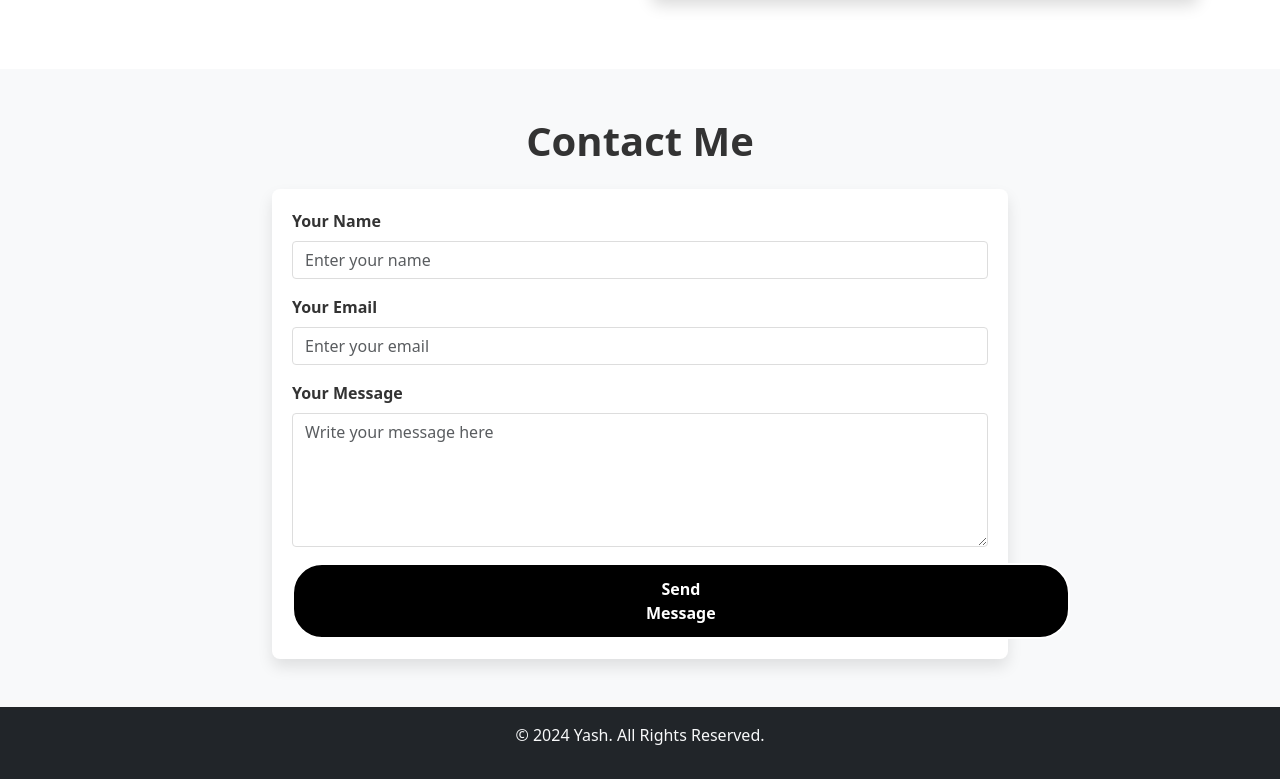
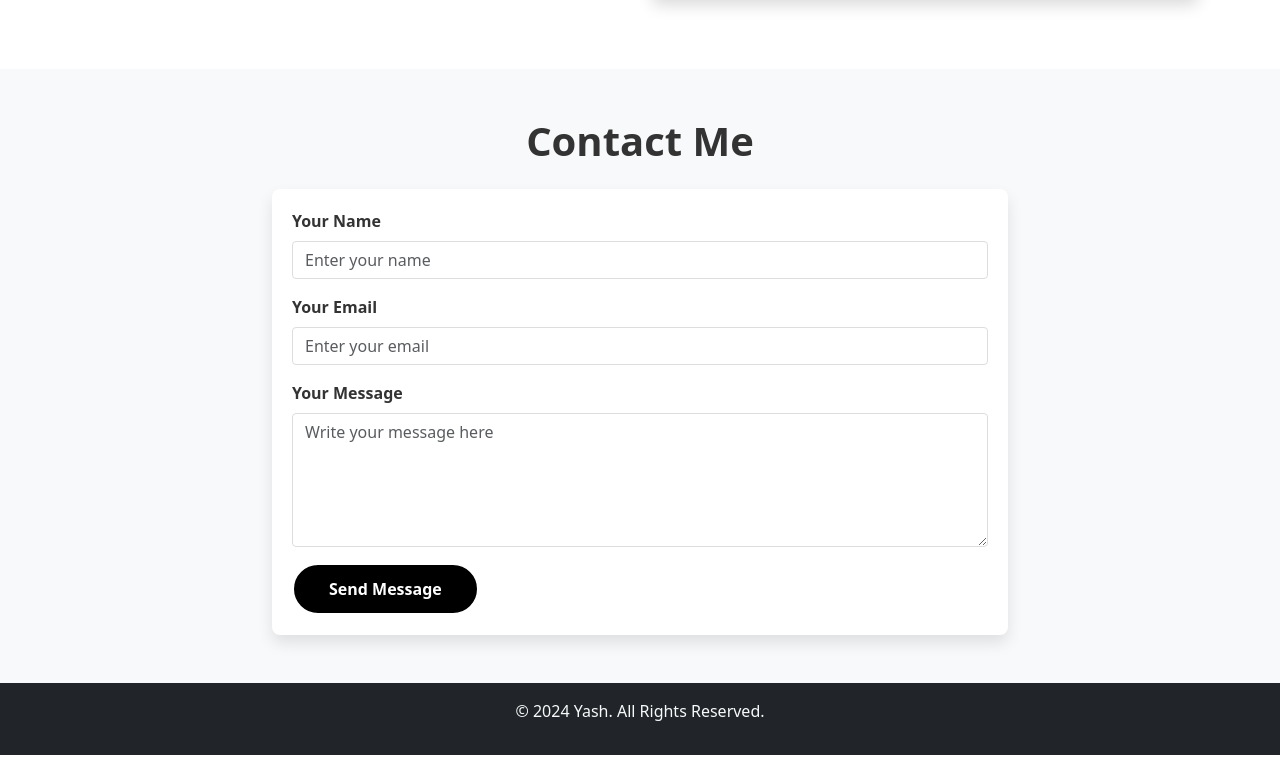
Before and after one commit to navadiyayash/MyPortfolio, a plain HTML site: page index.html in a window 1280 px wide. Shown: the part 2503-3282 px from the top of the page. After the commit the page ends 3258 px from the top, so only its background shows below. Drawn offline with nearby package versions, Linux system fonts and the light colour scheme.

Commit message:
Update style.css

```diff
--- a/css/style.css
+++ b/css/style.css
@@ -171,7 +171,7 @@
     background-color: #000000;  /* Black background */
     color: #ffffff;  /* White text color */
     border: 2px solid #ffffff;  /* White border */
-    padding: 12px 352px;  /* Padding for better size */
+    padding: 12px 35px;  /* Padding for better size */
     font-size: 16px;  /* Font size */
     font-weight: bold;  /* Bold text */
     border-radius: 30px;  /* Rounded corners */
```
